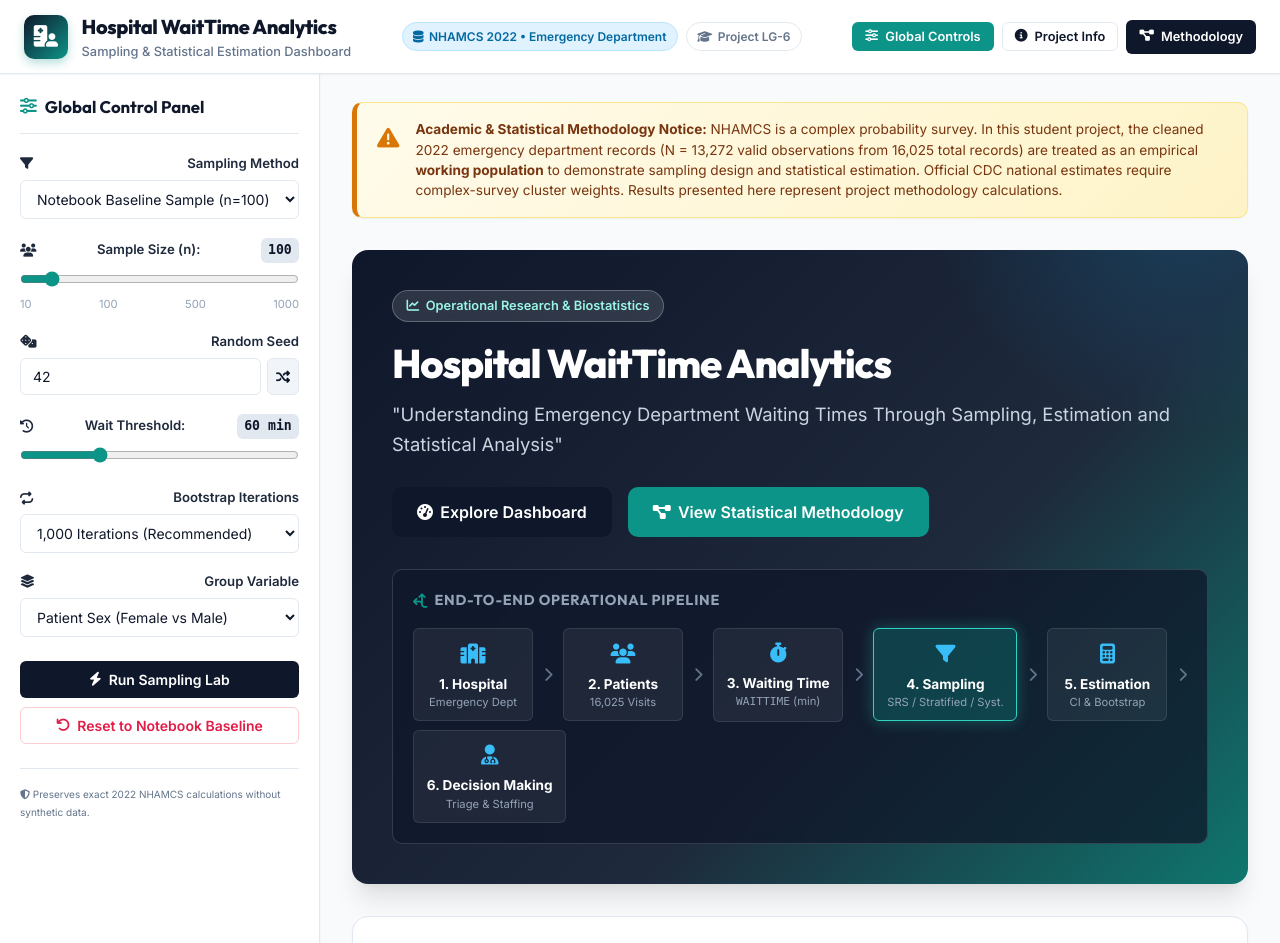
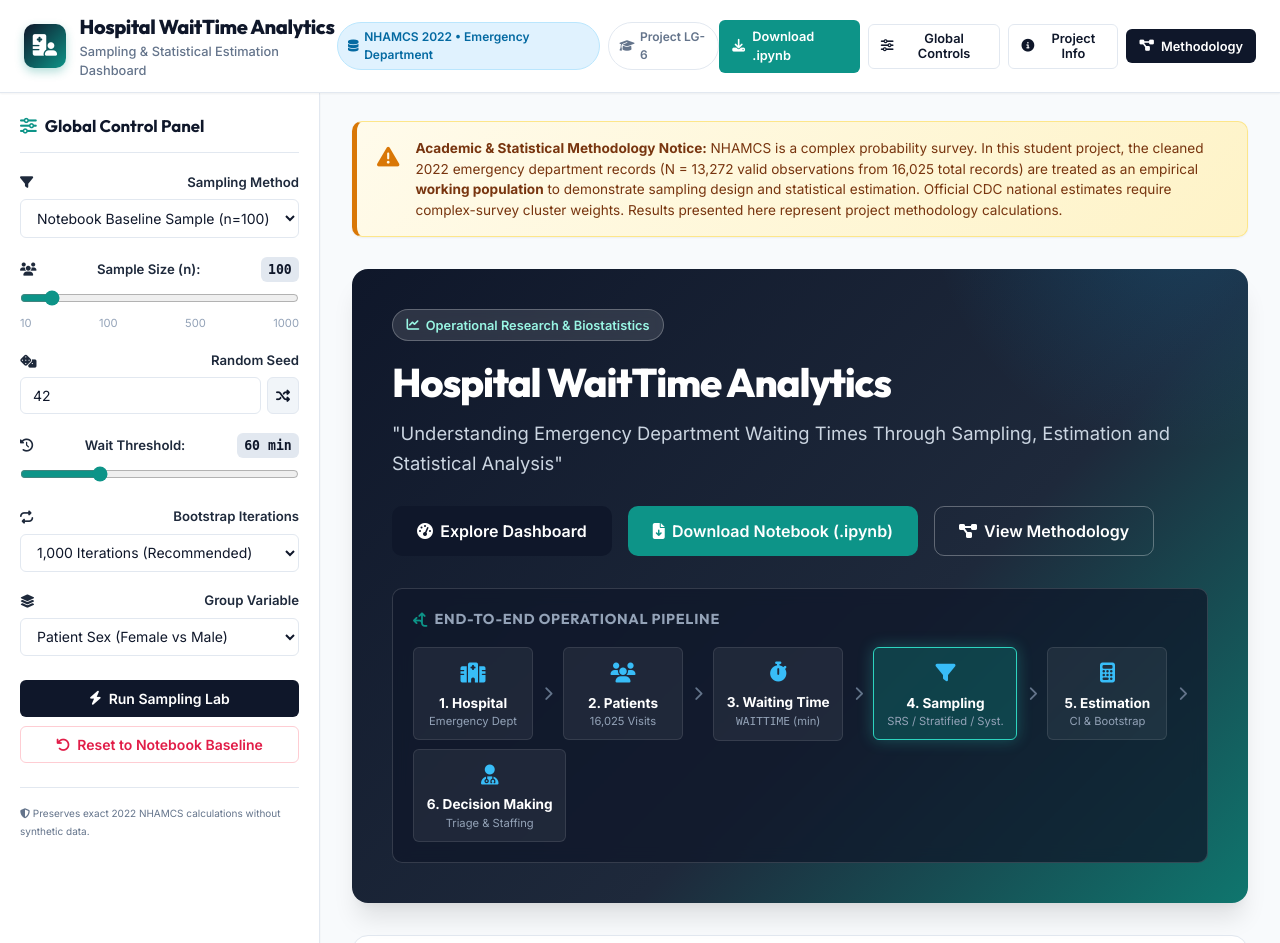
Before and after one commit to bhanuatla521-svg/-Hospital-WaitTime-Analytics-Sampling-Statistical-Estimation-Dashboard, a Flask app: page / in a window 1280 px wide. Shown: the top 943 px of the page. Run offline with Flask 3, Linux system fonts and the light colour scheme; some libraries are stand-ins or nearby versions.

Commit message:
Add direct download endpoints and buttons for hospital_waittime_colab.ipynb

```diff
--- a/app.py
+++ b/app.py
@@ -606,6 +606,19 @@ def reset_analysis():
     CURRENT_SAMPLE_DF = BASELINE_SAMPLE_DF.copy()
     return jsonify({"status": "success", "message": "Reset to verified baseline sample."})
 
+@app.route('/download-notebook')
+@app.route('/api/download-notebook')
+def download_notebook():
+    notebook_path = os.path.join(os.path.dirname(__file__), 'hospital_waittime_colab.ipynb')
+    if os.path.exists(notebook_path):
+        return send_file(
+            notebook_path,
+            as_attachment=True,
+            download_name='hospital_waittime_colab.ipynb',
+            mimetype='application/x-ipynb+json'
+        )
+    return jsonify({"error": "Notebook file not found"}), 404
+
 # Initialize data on startup
 load_or_prepare_data()
 
--- a/templates/index.html
+++ b/templates/index.html
@@ -42,7 +42,10 @@
     </div>
 
     <div class="nav-actions">
-      <button class="btn btn-secondary btn-sm" id="btn-open-sidebar" title="Toggle Controls Sidebar">
+      <a href="/download-notebook" class="btn btn-secondary btn-sm" download="hospital_waittime_colab.ipynb" title="Download Jupyter / Colab Notebook">
+        <i class="fa-solid fa-download"></i> <span>Download .ipynb</span>
+      </a>
+      <button class="btn btn-outline btn-sm" id="btn-open-sidebar" title="Toggle Controls Sidebar">
         <i class="fa-solid fa-sliders"></i> <span>Global Controls</span>
       </button>
       <button class="btn btn-outline btn-sm" id="btn-project-info" title="Project Details">
@@ -180,8 +183,11 @@
             <a href="#executive-dashboard" class="btn btn-primary btn-lg">
               <i class="fa-solid fa-gauge-high"></i> Explore Dashboard
             </a>
-            <a href="#methodology" class="btn btn-secondary btn-lg">
-              <i class="fa-solid fa-diagram-project"></i> View Statistical Methodology
+            <a href="/download-notebook" class="btn btn-secondary btn-lg" download="hospital_waittime_colab.ipynb">
+              <i class="fa-solid fa-file-arrow-down"></i> Download Notebook (.ipynb)
+            </a>
+            <a href="#methodology" class="btn btn-outline btn-lg text-white" style="border-color: rgba(255,255,255,0.3); color: #fff;">
+              <i class="fa-solid fa-diagram-project"></i> View Methodology
             </a>
           </div>
         </div>
```
